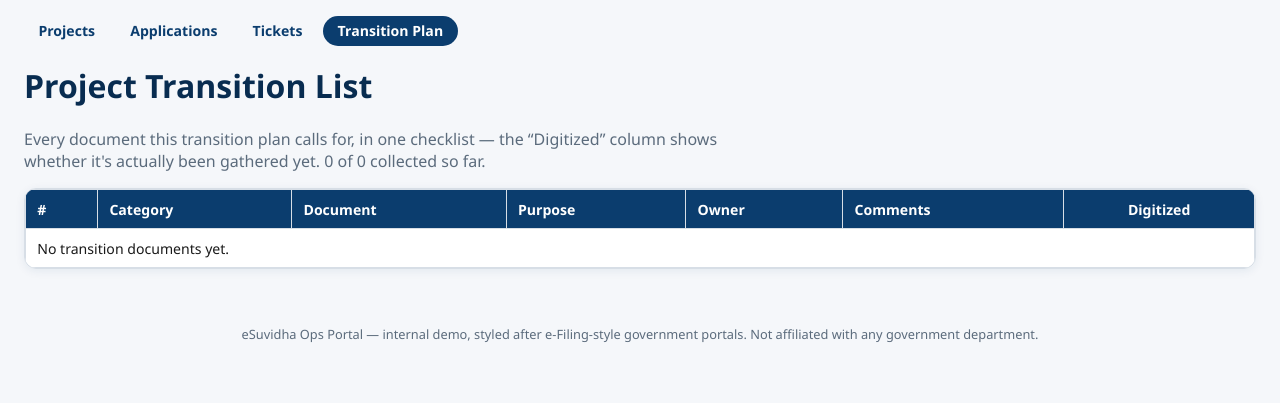
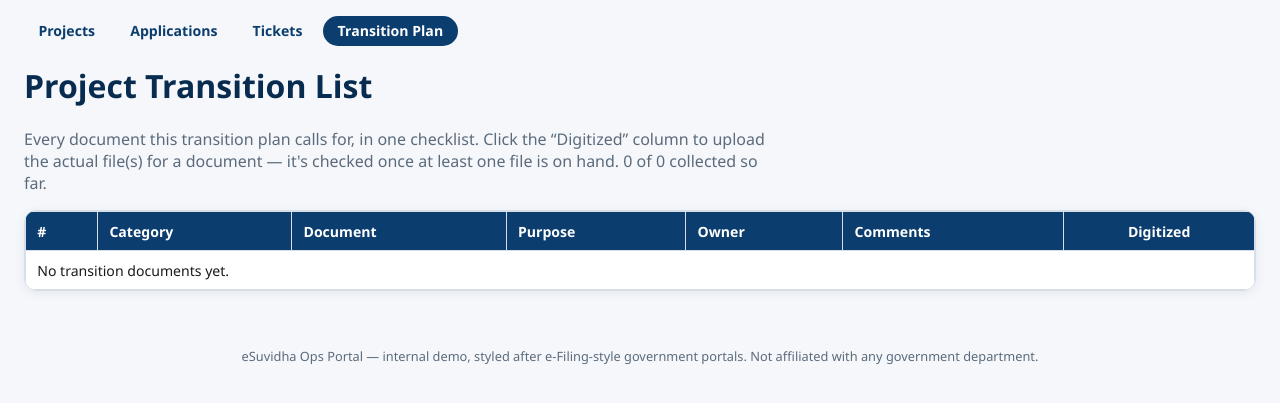
Before and after one commit to bgmaruthi13/pmp, a Django app: page /projects/transition/ in a window 1280 px wide. Shown: the part 130-533 px from the top of the page. Run offline with Django 5.2, Linux system fonts and the light colour scheme; data that the repository does not hold is empty.

Commit message:
Add real file upload for transition documents, replacing the manual checkbox
The "Digitized" column is no longer a static, manually-toggled flag —
it now reflects whether a document actually has file(s) uploaded.
New TransitionDocumentAttachment model (mirrors EmployeeNoteAttachment)
plus two views: transition_document_attachments (list/upload) and
transition_document_attachment_delete, both usable two ways from one
URL pair via a ?modal=1 flag:
  - From the Transition Plan list page, clicking the Digitized cell
    opens a modal (same fetch-into-<dialog> pattern as the Directory
    page's Headcount/notes modals) to upload or remove files without
    leaving the list.
  - From a document's own detail page, the same upload/delete forms
    do a plain POST-redirect-GET instead, since that page doesn't
    need a modal.
TransitionDocument.available is now kept in sync automatically
(_sync_transition_available): true whenever at least one file is
attached, false again once the last one is removed — no more manual
toggling in Django admin as the source of truth (though it's still
there for internal accounting since deleting a document's files
correctly flips it back).

Bug caught during testing: the attachments view initially reused the
same prefetch_related("attachments") queryset as the read-only list/
detail views. Since Django's prefetch cache doesn't invalidate itself
mid-request, uploading a file and then immediately checking
document.attachments.exists() in the same request read the stale
pre-upload (empty) cache and never flipped `available` to true. Fixed
by fetching the document without that prefetch in the two attachment
views specifically, since they mutate attachments and then need a
fresh read in the same request — confirmed via Django's test client
(count/available both updated correctly after the fix) and then via
a full Playwright run through the actual modal UI.

Verified: fresh migrate (new additive migration 0005) + seed_demo
(54 documents, 12 pre-marked available, 0 attachments — clean
baseline). Playwright: opened the modal for an unavailable document,
uploaded a file, saw it listed and the list page's collected count
go from 12 to 13; confirmed deleting the last attachment flips a
document back to unavailable. Anonymous upload attempts are rejected
(CSRF/login-gated). No server errors.

```diff
--- a/projects/urls.py
+++ b/projects/urls.py
@@ -11,6 +11,16 @@ urlpatterns = [
     path("applications/<int:pk>/", views.application_detail, name="application-detail"),
     path("transition/", views.transition_list, name="transition-list"),
     path("transition/<int:pk>/", views.transition_detail, name="transition-detail"),
+    path(
+        "transition/<int:pk>/attachments/",
+        views.transition_document_attachments,
+        name="transition-attachments",
+    ),
+    path(
+        "transition/<int:pk>/attachments/<int:attachment_id>/delete/",
+        views.transition_document_attachment_delete,
+        name="transition-attachment-delete",
+    ),
     path("<int:pk>/", views.project_detail, name="project-detail"),
     path("<int:project_pk>/tasks/new/", views.task_create, name="task-create"),
     path("tasks/<int:pk>/edit/", views.task_update, name="task-update"),
--- a/projects/views.py
+++ b/projects/views.py
@@ -1,9 +1,17 @@
 from django.contrib.auth.decorators import login_required
+from django.contrib.auth.views import redirect_to_login
 from django.db.models import Count, Q
 from django.shortcuts import get_object_or_404, redirect, render
 
 from .forms import ProjectForm, TaskForm
-from .models import Application, Project, Task, TransitionDocument, TransitionSystem
+from .models import (
+    Application,
+    Project,
+    Task,
+    TransitionDocument,
+    TransitionDocumentAttachment,
+    TransitionSystem,
+)
 
 
 def project_list(request):
@@ -86,7 +94,7 @@ def application_detail(request, pk):
 
 
 def transition_list(request):
-    documents = TransitionDocument.objects.prefetch_related("systems")
+    documents = TransitionDocument.objects.prefetch_related("systems", "attachments")
     systems = TransitionSystem.objects.all()
     return render(
         request,
@@ -100,5 +108,59 @@ def transition_list(request):
 
 
 def transition_detail(request, pk):
-    document = get_object_or_404(TransitionDocument.objects.prefetch_related("systems"), pk=pk)
+    document = get_object_or_404(
+        TransitionDocument.objects.prefetch_related("systems", "attachments"), pk=pk
+    )
     return render(request, "projects/transition_detail.html", {"document": document})
+
+
+def _sync_transition_available(document):
+    has_files = document.attachments.exists()
+    if document.available != has_files:
+        document.available = has_files
+        document.save(update_fields=["available"])
+
+
+def transition_document_attachments(request, pk):
+    # Deliberately not prefetching "attachments" here (unlike transition_detail/
+    # transition_list) — this view creates new attachments and then immediately
+    # re-checks document.attachments in the same request, so a prefetch cache
+    # populated before the create() would go stale and hide the new file.
+    document = get_object_or_404(TransitionDocument, pk=pk)
+    in_modal = bool(request.GET.get("modal"))
+
+    if request.method == "POST":
+        if not request.user.is_authenticated:
+            return redirect_to_login(request.get_full_path())
+        for uploaded_file in request.FILES.getlist("file"):
+            TransitionDocumentAttachment.objects.create(document=document, file=uploaded_file)
+        _sync_transition_available(document)
+        if in_modal:
+            return render(
+                request, "projects/_transition_attachments.html", {"document": document, "in_modal": True}
+            )
+        return redirect("transition-detail", pk=pk)
+
+    return render(
+        request, "projects/_transition_attachments.html", {"document": document, "in_modal": in_modal}
+    )
+
+
+def transition_document_attachment_delete(request, pk, attachment_id):
+    document = get_object_or_404(TransitionDocument, pk=pk)
+    attachment = get_object_or_404(TransitionDocumentAttachment, pk=attachment_id, document=document)
+    in_modal = bool(request.GET.get("modal"))
+
+    if request.method == "POST":
+        if not request.user.is_authenticated:
+            return redirect_to_login(request.get_full_path())
+        attachment.file.delete(save=False)
+        attachment.delete()
+        _sync_transition_available(document)
+        if in_modal:
+            return render(
+                request, "projects/_transition_attachments.html", {"document": document, "in_modal": True}
+            )
+        return redirect("transition-detail", pk=pk)
+
+    return redirect("transition-detail", pk=pk)
--- a/templates/projects/transition_detail.html
+++ b/templates/projects/transition_detail.html
@@ -31,4 +31,8 @@
         </tbody>
     </table>
     </div>
+
+    <div class="column" style="max-width:600px;margin-top:1.5rem;">
+        {% include "projects/_transition_attachments.html" %}
+    </div>
 {% endblock %}
--- a/templates/projects/transition_list.html
+++ b/templates/projects/transition_list.html
@@ -9,9 +9,9 @@
     </div>
     <h1>Project Transition List</h1>
     <p style="color:var(--muted);max-width:760px;">
-        Every document this transition plan calls for, in one checklist &mdash; the
-        &ldquo;Digitized&rdquo; column shows whether it's actually been gathered yet.
-        {{ collected_count }} of {{ documents|length }} collected so far.
+        Every document this transition plan calls for, in one checklist. Click the
+        &ldquo;Digitized&rdquo; column to upload the actual file(s) for a document &mdash; it's checked
+        once at least one file is on hand. {{ collected_count }} of {{ documents|length }} collected so far.
     </p>
     <div class="table-wrap">
     <table>
@@ -39,7 +39,17 @@
                         <td>{% if system in doc.systems.all %}Y{% endif %}</td>
                     {% endfor %}
                     <td>{{ doc.comments }}</td>
-                    <td style="text-align:center;"><input type="checkbox" disabled {% if doc.available %}checked{% endif %}></td>
+                    <td style="text-align:center;white-space:nowrap;">
+                        <a
+                            href="#"
+                            onclick="openTransitionModal('{% url 'transition-attachments' doc.pk %}?modal=1'); return false;"
+                            title="{% if doc.available %}Collected{% else %}Not yet collected{% endif %} — click to manage files"
+                            style="text-decoration:none;"
+                        >
+                            <input type="checkbox" disabled {% if doc.available %}checked{% endif %} style="pointer-events:none;vertical-align:middle;">
+                            {% with cnt=doc.attachments.all|length %}{% if cnt %}<small style="color:var(--muted);">({{ cnt }})</small>{% endif %}{% endwith %}
+                        </a>
+                    </td>
                 </tr>
             {% empty %}
                 <tr><td colspan="{{ systems|length|add:7 }}">No transition documents yet.</td></tr>
@@ -47,4 +57,29 @@
         </tbody>
     </table>
     </div>
+
+    <dialog id="transition-modal" style="width:min(600px, 94vw); border:none; border-radius:var(--radius-lg); box-shadow:var(--shadow-lg); padding:1.5rem;">
+        <div id="transition-content">Loading&hellip;</div>
+    </dialog>
+    <script>
+        function loadTransitionContent(url) {
+            fetch(url)
+                .then(function (r) { return r.text(); })
+                .then(function (html) { document.getElementById('transition-content').innerHTML = html; })
+                .catch(function () { document.getElementById('transition-content').innerHTML = '<p>Could not load this data.</p>'; });
+        }
+        function openTransitionModal(url) {
+            document.getElementById('transition-modal').showModal();
+            loadTransitionContent(url);
+        }
+        function transitionAjaxSubmit(event) {
+            event.preventDefault();
+            var form = event.target;
+            fetch(form.action, { method: 'POST', body: new FormData(form) })
+                .then(function (r) { return r.text(); })
+                .then(function (html) { document.getElementById('transition-content').innerHTML = html; })
+                .catch(function () { document.getElementById('transition-content').innerHTML = '<p>Could not save.</p>'; });
+            return false;
+        }
+    </script>
 {% endblock %}
```
Also changed, not shown: projects/models.py (+19 -0 lines), templates/projects/_transition_attachments.html (added, +45 -0 lines), projects/migrations/0005_transitiondocumentattachment.py (added).
